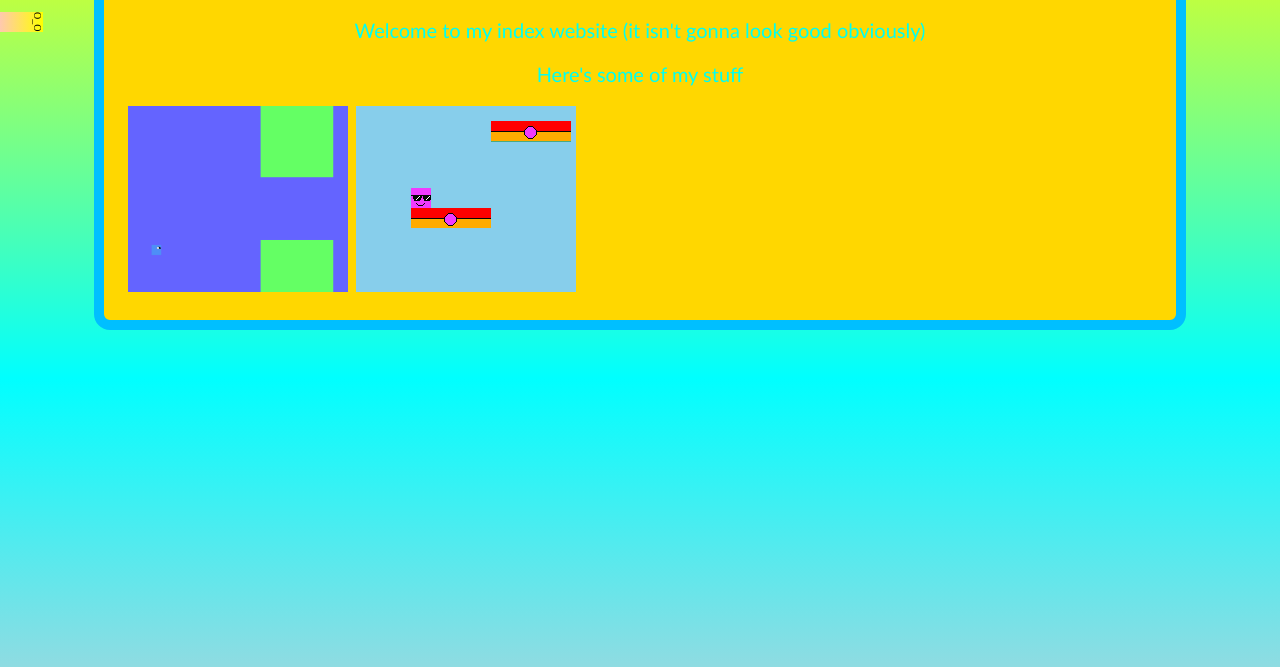
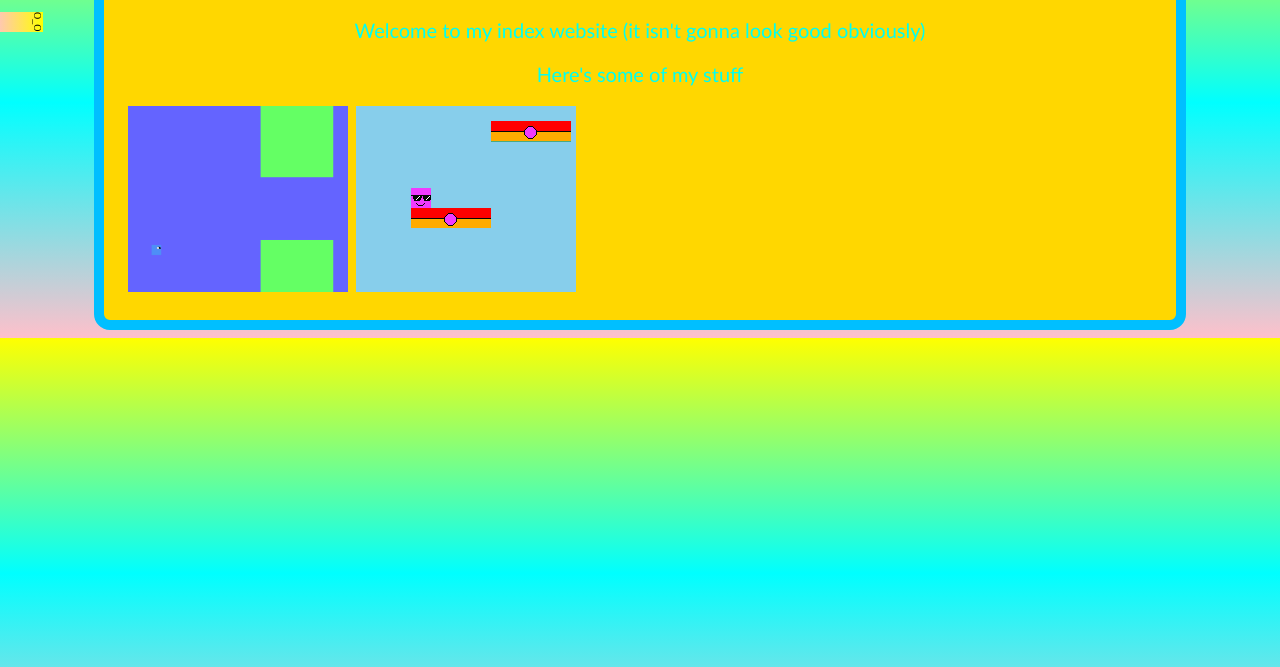
Before and after one commit to SparkdroidWasTaken/Tap12-s-stuff, a plain HTML site: page index.html in a window 1280 px wide. Shown: the part 133-800 px from the top of the page. Drawn offline with Linux system fonts and the light colour scheme.

Commit message:
Update index.html

```diff
--- a/index.html
+++ b/index.html
@@ -42,7 +42,7 @@
             }
             html{
                 background: linear-gradient(yellow,cyan,pink);
-                background-size: 1024px 1024px;
+                /*background-size: 1024px 1024px;*/
             }
             #intro{
                 color:rgb(0, 255, 242);
```
